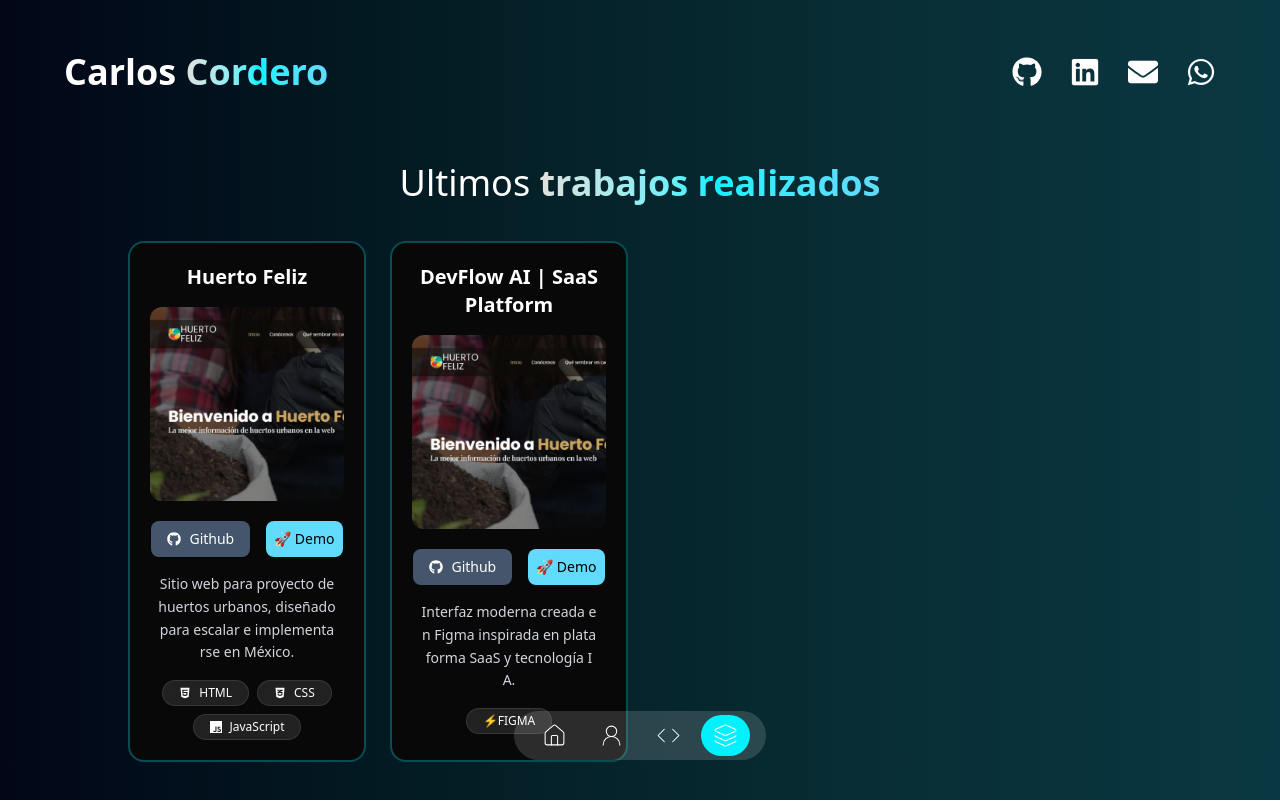
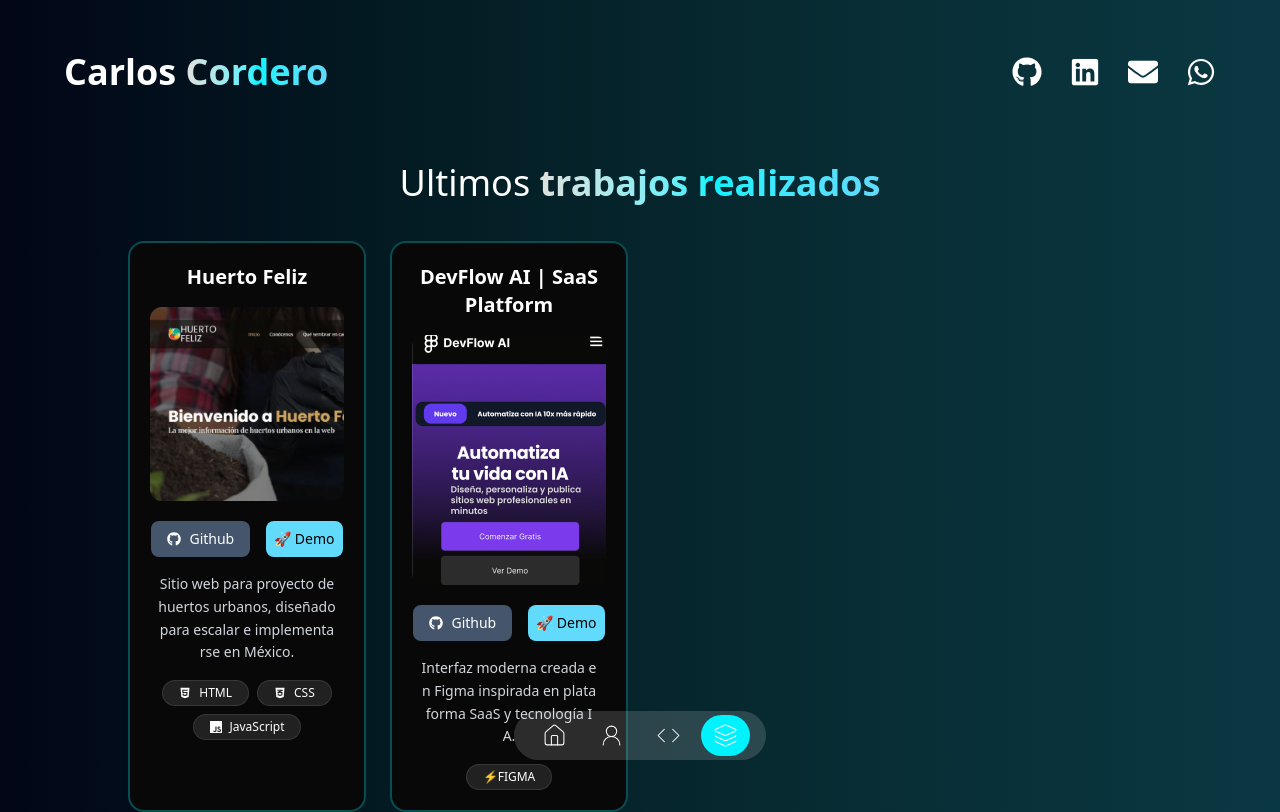
Before and after one commit to Carlos785XR08/Portfolio-Carlos-Cordero, a Next.js app: page /portfolio in a window 1280 px wide. Built offline with nearby package versions, Linux system fonts and the light colour scheme.

Commit message:
actualización

```diff
--- a/src/app/data.tsx
+++ b/src/app/data.tsx
@@ -158,7 +158,7 @@
     {
         id: 2,
         title: "DevFlow AI | SaaS Platform",
-        image: "/images/Huerto.jpg",
+        image: "/images/DevFlow.png",
         urlGithub: "https://www.figma.com/proto/bl8Yml34HzjLdERnlI72IX/Sin-t%C3%ADtulo?node-id=55-731&t=57VYGYF061mRSEoh-0&scaling=min-zoom&content-scaling=fixed&page-id=0%3A1&hide-ui=1",
         urlDemo: "https://www.figma.com/proto/bl8Yml34HzjLdERnlI72IX/Sin-t%C3%ADtulo?node-id=55-731&t=57VYGYF061mRSEoh-0&scaling=min-zoom&content-scaling=fixed&page-id=0%3A1&hide-ui=1",
         description:
```
Also changed, not shown: public/images/DevFlow.png (added).
